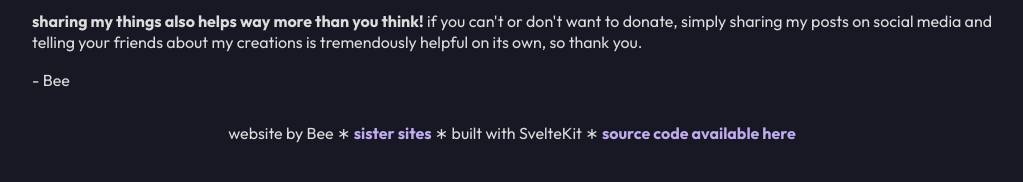
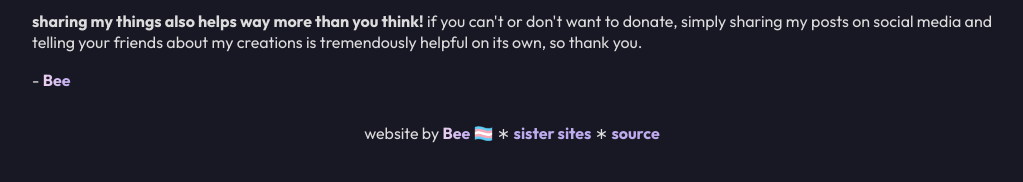
Before and after one commit to everloste/everloste.github.io, a SvelteKit app: page /support-me in a window 1280 px wide. Shown: the part 382-564 px from the top of the page, without its empty margins (128-1151 px from the left). Built offline with nearby package versions, Linux system fonts and the light colour scheme.

Commit message:
layout changes

```diff
--- a/src/app.html
+++ b/src/app.html
@@ -9,8 +9,5 @@
 	</head>
 	<body data-sveltekit-preload-data="hover">
 		<div id="content" style="display: contents">%sveltekit.body%</div>
-		<footer>
-			website by Bee &lowast; <a href="/sister-sites">sister sites</a> &lowast; built with SvelteKit &lowast; <a href="https://github.com/everloste/everloste.github.io">source code available here</a>
-		</footer>
 	</body>
 </html>
--- /dev/null
+++ b/src/lib/components/snippets/my-name.svelte
@@ -0,0 +1 @@
+<span class="pronouns"><b>Bee</b></span>
--- /dev/null
+++ b/src/lib/components/snippets/name-and-pronouns.svelte
@@ -0,0 +1 @@
+<span class="pronouns"><b>Bee</b> (she/her)</span>
--- a/src/routes/(pages)/support-me/+page.svelte
+++ b/src/routes/(pages)/support-me/+page.svelte
@@ -1,6 +1,7 @@
 <script>
     import KofiButton from "$lib/components/kofi-button.svelte";
     import PaypalButton from "$lib/components/paypal-button.svelte";
+    import MyName from "$lib/components/snippets/my-name.svelte";
 </script>
 
 <h1>> support me</h1>
@@ -37,7 +38,7 @@
 </p>
 
 <p>
-	- Bee
+	- <MyName/>
 </p>
 
 <style>
--- a/src/routes/(root)/+page.mdx
+++ b/src/routes/(root)/+page.mdx
@@ -1,6 +1,7 @@
 <script>
 	import QuickLinks from "$lib/components/quick-links.svelte";
 	import WebsiteTitle from "$lib/components/website-title.svelte";
+	import NameAndPronouns from "$lib/components/snippets/name-and-pronouns.svelte";
 	import { onMount } from 'svelte';
 
 	onMount(() => {
@@ -11,7 +12,7 @@
 <WebsiteTitle />
 
 hiya!
-i'm <span class="pronouns">**Bee** (she/her)</span>, and i'm a computer nerd working on whatever i feel like at the moment.
+i'm <NameAndPronouns/>, and i'm a computer nerd working on whatever i feel like at the moment.
 while that does often mean computer stuff, i also like art, whether it is pixel art, modeling or writing.
 if you know me from anywhere,
 then probably from [my minecraft projects](/mc-projects) or my minecraft tools.
--- a/src/routes/+layout.svelte
+++ b/src/routes/+layout.svelte
@@ -1,6 +1,7 @@
 <script>
 	import { fade } from 'svelte/transition';
 	import "$lib/styles/main.css";
+    import MyName from '$lib/components/snippets/my-name.svelte';
 	export let data;
 </script>
 
@@ -9,3 +10,7 @@
 		<slot />
 	</main>
 {/key}
+
+<footer>
+	website by <MyName/> 🏳️‍⚧️ &lowast; <a href="/sister-sites">sister sites</a> &lowast; <a href="https://github.com/everloste/everloste.github.io">source</a>
+</footer>
```
